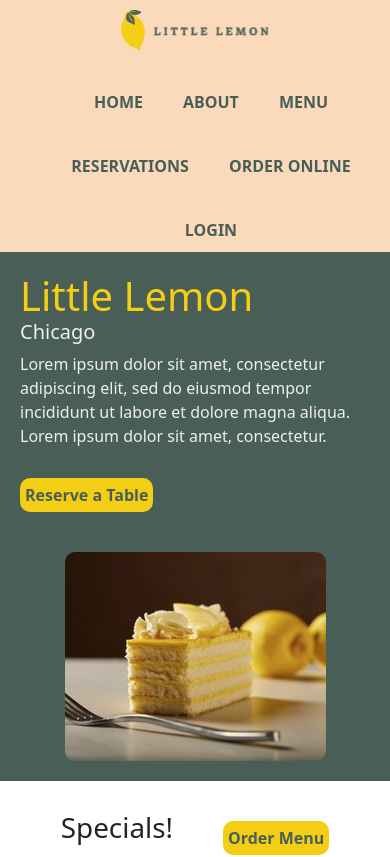
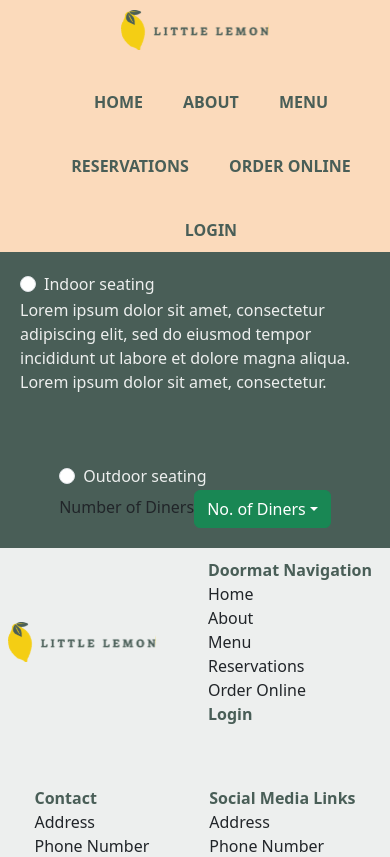
Before and after one commit to Parikshit-Panwar-WSU/Little-Lemon, a React (Create React App) app: page / in a window 390 px wide. Shown: the top 857 px of the page. Built offline with nearby package versions, Linux system fonts and the light colour scheme.

Commit message:
Starting of Implementation of Reservation Page

```diff
--- a/src/App.css
+++ b/src/App.css
@@ -82,7 +82,8 @@ footer:hover {
     justify-content: center !important;
   }
 
-  .navMobile, .footerMobile, .heroMobile {
+  .navMobile, .footerMobile, .heroMobile,
+  .reservationMobile {
     gap: 40px !important;
   }
 }
--- a/src/App.js
+++ b/src/App.js
@@ -4,19 +4,14 @@ import './App.css';
 import React from 'react';
 import Nav from './components/Nav.js';
 import Footer from './components/Footer.js';
-import HeroSection from './components/HeroSection.js';
-import Specials from './components/Specials.js';
-import Testimonials from './components/Testimonials.js';
-import About from './components/About.js';
+import HomePage from './components/HomePage.js';
+import ReservationPage from './components/ReservationPage.js';
 
 function App() {
   return (
     <>
       <Nav />
-      <HeroSection />
-      <Specials />
-      <Testimonials />
-      <About />
+        <ReservationPage />
       <Footer />
     </>
   );
--- /dev/null
+++ b/src/components/HomePage.js
@@ -0,0 +1,17 @@
+import HeroSection from "./HeroSection";
+import Specials from "./Specials";
+import Testimonials from "./Testimonials";
+import About from './About';
+
+const HomePage = () => {
+    return (
+        <>
+            <HeroSection />
+            <Specials />
+            <Testimonials />
+            <About />
+        </>
+    );
+}
+
+export default HomePage;
--- /dev/null
+++ b/src/components/ReservationPage.js
@@ -0,0 +1,71 @@
+import { type } from '@testing-library/user-event/dist/type';
+import Form from 'react-bootstrap/Form';
+import Dropdown from 'react-bootstrap/Dropdown';
+import { Button } from 'react-bootstrap';
+
+const ReservationPage = () => {
+    return (
+        <main role='reservationSection' className='flex-container reservationMobile'
+        style={{padding: 20, backgroundColor: '#495e57'}}>
+            <section style={{width: 400}}>
+                <Form>
+                    {['radio'].map((type) => (
+                        <Form.Check
+                            style={{color: '#edefee'}}
+                            type={type}
+                            label={`Indoor seating`}
+                            id={`${type}`}
+                        />
+                    ))}
+                </Form>
+                <p style={{marginBottom: 30, color: '#edefee'}}>Lorem ipsum dolor sit amet, consectetur
+                    adipiscing elit, sed do eiusmod tempor
+                    incididunt ut labore et dolore magna aliqua.
+                    Lorem ipsum dolor sit amet, consectetur.
+                </p>
+            </section>
+            <section>
+                <Form>
+                    {['radio'].map((type) => (
+                        <Form.Check
+                            style={{color: '#edefee'}}
+                            type={type}
+                            label={`Outdoor seating`}
+                            id={`${type}`}
+                        />
+                    ))}
+                </Form>
+                <Dropdown>
+                    <label>Number of Diners</label>
+                    <Dropdown.Toggle variant="success" id="dropdown-basic">
+                        No. of Diners
+                    </Dropdown.Toggle>
+                    <Dropdown.Menu>
+                        <Dropdown.Item href="#/action-1">
+                            <Button>1 Diner</Button>
+                            <Button>2 Diner</Button>
+                        </Dropdown.Item>
+                        <Dropdown.Item href="#/action-2">
+                            <Button>3 Diner</Button>
+                            <Button>4 Diner</Button>
+                        </Dropdown.Item>
+                        <Dropdown.Item href="#/action-3">
+                            <Button>5 Diner</Button>
+                            <Button>6 Diner</Button>
+                        </Dropdown.Item>
+                        <Dropdown.Item href="#/action-4">
+                            <Button>7 Diner</Button>
+                            <Button>8 Diner</Button>
+                        </Dropdown.Item>
+                        <Dropdown.Item href="#/action-5">
+                            <Button>9 Diner</Button>
+                            <Button>10 Diner</Button>
+                        </Dropdown.Item>
+                    </Dropdown.Menu>
+                </Dropdown>
+            </section>
+        </main>
+    );
+}
+
+export default ReservationPage;
```
